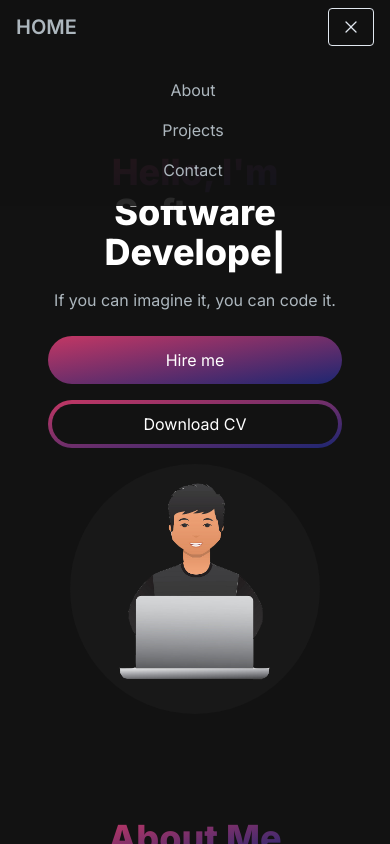
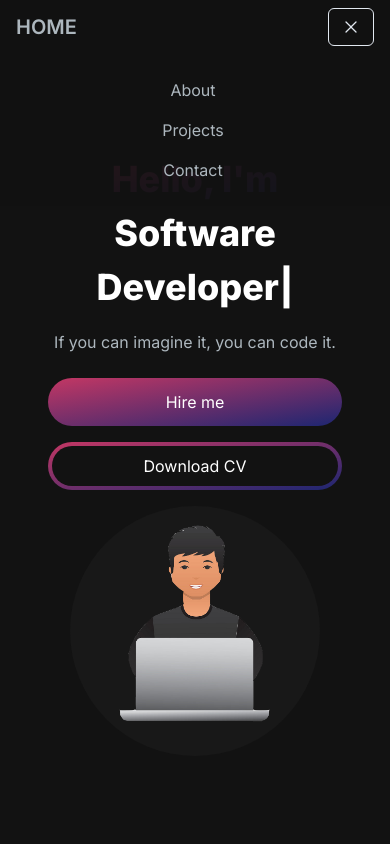
Before and after one commit to KOrtizLedezma/PortfolioWebsite, a Next.js app: page / in a window 390 px wide. Both pictures are taken after a click on the button 351 px from the left and 27 px from the top of the page. Shown: the top 844 px of the page. Built offline with nearby package versions, Linux system fonts and the light colour scheme.

Commit message:
All Styles moved to global.css

```diff
--- a/app/Components/AboutSection.jsx
+++ b/app/Components/AboutSection.jsx
@@ -51,7 +51,7 @@ const handleTabChange = (id) => {
         <section className="text-white" id="about">
             <div className="mt-20">
                 <h2 className="text-center text-white mt-20 mb-8 md:mb-12 font-extrabold text-4xl sm:text-5xl lg:text-6xl">
-                <span className="text-transparent bg-clip-text bg-gradient-to-br from-[#C33764] to-[#1D2671]">
+                <span className="gradient_text">
                     About Me
                 </span>
             </h2>
--- a/app/Components/Footer.jsx
+++ b/app/Components/Footer.jsx
@@ -3,7 +3,7 @@ import Image from "next/image";
 
 const Footer = () => {
   return (
-    <footer className="footer border z-10 border-t-[#33353F] border-l-transparent border-r-transparent text-white text-xl">
+    <footer className="custom_footer">
         <div className="container p-12 flex justify-between">
             <span>
             Kenet Ortiz
--- a/app/Components/HeroSection.jsx
+++ b/app/Components/HeroSection.jsx
@@ -33,8 +33,8 @@ const HeroSection = () => {
                     transition={{ duration: 1.5 }}
                     className="col-span-8 place-self-center text-center sm:text-left justify-self-start"
         >
-          <h1 className="text-white mt-10 mb-4 text-4xl sm:text-5xl lg:text-7xl lg:leading-normal font-extrabold ">
-            <span className="text-transparent bg-clip-text bg-gradient-to-br from-[#C33764] to-[#1D2671]">Hello, I&apos;m </span>
+          <h1 className="hero_heading">
+            <span className="hero_gradient_text_effect">Hello, I&apos;m </span>
             <br></br>
             <TypeAnimation
               sequence={[
@@ -48,20 +48,20 @@ const HeroSection = () => {
               repeat={Infinity}
             />
           </h1>
-          <p className="text-[#ADB7BE] text-base sm:text-lg mb-6 lg:text-xl">
+          <p className="hero_quote_text_style">
             If you can imagine it, you can code it.
           </p>
           <div>
             <button
               onClick={handleHireMeClick}
-              className="px-6 py-3 w-full sm:w-fit rounded-full mr-4 bg-gradient-to-br from-[#C33764] to-[#1D2671] hover:bg-slate-200 text-white"
+              className="hire_me_button"
               >
               Hire me
             </button>
             <button
               onClick={handleDownloadCVClick}
-              className="px-1 py-1 w-full sm:w-fit rounded-full bg-gradient-to-br from-[#C33764] to-[#1D2671] hover:bg-slate-800 text-white mt-4">
-              <span className="block bg-[#121212] hover:bg-slate-800 rounded-full px-5 py-2">Download CV</span>
+              className="download_button">
+              <span className="button_content">Download CV</span>
 
             </button>
           </div>
@@ -72,7 +72,7 @@ const HeroSection = () => {
           transition={{ duration: 1.5 }}
           className="col-span-4 place-self-center mt-4 mb-6 lg:mt-20"
           >
-          <div className="rounded-full bg-[#181818] w-[250px] h-[250px] relative">
+          <div className="circle_container">
             <Image
               src="/Images/hero-image.png"
               alt=""
--- a/app/Components/NavBar.jsx
+++ b/app/Components/NavBar.jsx
@@ -4,7 +4,6 @@ import React, {useState} from 'react'
 import NavLink from './NavLink';
 import {Bars3Icon, XMarkIcon} from "@heroicons/react/24/solid";
 import MenuOverlay from './MenuOverlay';
-import Image from "next/image";
 
 const navLinks = [
 {
@@ -30,20 +29,20 @@ const NavBar = () => {
     const [navbarOpen, setNavbarOpen] = useState(false);
 
     return (
-        <nav className="fixed  top-0 left-0 right-0 z-10 bg-[#121212] bg-opacity-90">
+        <nav className="fixed_overlay">
             <div className="flex container flex-wrap items-center justify-between mx-auto px-4 py-2">
                 <button onClick={handleLogoClick} className="flex items-center">
-                    <span className="text-[#ADB7BE] text-xl md:text-5xl font-semibold">HOME</span>
+                    <span className="NavBar_heading">HOME</span>
                 </button>
                 <div className="mobile-menu block md:hidden">
                 {
                     !navbarOpen ?
                     (
-                        <button onClick={() => setNavbarOpen(true)} className="flex items-center px-3 py-2 border rounded border-slate-200 text-slate-200 hover:text-white hover:border-white">
+                        <button onClick={() => setNavbarOpen(true)} className="NavBar_button">
                             <Bars3Icon className="h-5 w-5" />
                         </button>
                     ) : (
-                        <button onClick={() => setNavbarOpen(false)} className="flex items-center px-3 py-2 border rounded border-slate-200 text-slate-200 hover:text-white hover:border-white">
+                        <button onClick={() => setNavbarOpen(false)} className="NavBar_button">
                             <XMarkIcon className="h-5 w-5" />
                         </button>
                     )
--- a/app/Components/NavLink.jsx
+++ b/app/Components/NavLink.jsx
@@ -2,10 +2,11 @@ import Link from "next/link";
 
 const NavLink = ({ href, title }) => {
 
+  console.log(href)
   return (
     <Link
       href={href}
-      className="block py-2 pl-3 pr-4 text-[#ADB7BE] sm:text-xl rounded md:p-0 hover:text-white"
+      className="menu_item"
     >
       {title}
     </Link>
--- a/app/Components/ProjectSection.jsx
+++ b/app/Components/ProjectSection.jsx
@@ -92,11 +92,11 @@ const ProjectsSection = () => {
   return (
     <section id="projects">
       <h2 className="text-center text-white mt-4 mb-8 md:mb-12 font-extrabold text-4xl sm:text-5xl lg:text-6xl">
-        <span className="text-transparent bg-clip-text bg-gradient-to-br from-[#C33764] to-[#1D2671]">
+        <span className="gradient_text">
           My Projects
         </span>
       </h2>
-      <div className="text-white flex flex-wrap justify-center items-center gap-2 py-6">
+      <div className="tag_section">
         <ProjectTag
           onClick={handleTagChange}
           name="All"
--- a/app/Components/ProjectTag.jsx
+++ b/app/Components/ProjectTag.jsx
@@ -2,8 +2,8 @@ import React from "react";
 
 const ProjectTag = ({ name, onClick, isSelected }) => {
   const buttonStyles = isSelected
-    ? "bg-gradient-to-br from-[#C33764] to-[#1D2671] hover:bg-slate-800 text-whitebg-gradient-to-br from-[#C33764] to-[#1D2671] hover:bg-slate-800 text-white"
-    : "block bg-[#121212] hover:bg-slate-800 rounded-full px-5 py-2 text-white ";
+    ? "tag_button_selected"
+    : "tag_button_unselected";
   return (
     <button
       className={`${buttonStyles} rounded-full border-2 px-6 py-3 text-xl cursor-pointer `}
--- a/app/Components/TabButton.jsx
+++ b/app/Components/TabButton.jsx
@@ -17,7 +17,7 @@ const buttonClasses = active ? "text-white" : "text-[#ADB7BE]";
         <motion.div
             animate={active ? "active" : "default"}
             variants={variants}
-            className="h-1 bg-gradient-to-r from-[#C33764] to-[#1D2671] mt-2 mr-3"
+            className="gradient_line"
         ></motion.div>
     </button>
   );
--- a/app/globals.css
+++ b/app/globals.css
@@ -25,3 +25,320 @@ body {
     )
     rgb(var(--background-start-rgb));
 }
+
+/* About Section Styles */
+
+.gradient_text {
+  color: transparent;
+  background-clip: text;
+  -webkit-background-clip: text;
+  background-image: linear-gradient(to bottom right, #C33764, #1D2671);
+}
+
+
+/* Email Section Styles */
+
+.sendMessage_button {
+  background-image: linear-gradient(to bottom right, #C33764, #1D2671);
+  color: white;
+  font-weight: 500;
+  padding: 0.625rem 1.25rem;
+  border-radius: 0.5rem;
+  width: 100%;
+}
+
+.sendMessage_button:hover {
+  background-image: linear-gradient(to bottom right, darken(#C33764, 10%), darken(#1D2671, 10%));
+}
+
+.email_input_style {
+  background-color: #18191E;
+  border: 1px solid #33353F;
+  color: #F5F5F5; /* Assuming text-gray-100 is close to this hex value */
+  font-size: 0.875rem;
+  border-radius: 0.5rem;
+  display: block;
+  width: 100%;
+  padding: 0.625rem;
+}
+
+.email_input_style::placeholder {
+  color: #9CA2A9;
+}
+
+.email_label_style {
+  color: white;
+  display: block;
+  font-size: 0.875rem;
+  font-weight: 500;
+  margin-bottom: 0.5rem;
+}
+
+.email_notification_text {
+  color: white;
+  font-size: 0.875rem;
+  margin-top: 0.5rem;
+}
+
+.email_subheading {
+  font-size: 1.25rem;
+  font-weight: bold;
+  color: white;
+  margin-top: 0.5rem;
+  margin-bottom: 0.5rem;
+}
+
+.email_custom_text_style {
+  color: #ADB7BE;
+  margin-bottom: 1rem;
+  max-width: 768px;
+}
+
+/* Footer Section Styles */
+
+.custom_footer {
+  z-index: 10;
+  border-top: 1px solid #33353F;
+  border-left: 1px solid transparent;
+  border-right: 1px solid transparent;
+  color: white;
+  font-size: 1.25rem;
+}
+
+/* Hero Section Styles */
+
+.hero_heading {
+  color: white;
+  margin-top: 2.5rem;
+  margin-bottom: 1rem;
+  font-size: 2.25rem;
+  font-weight: 800;
+}
+
+.hero_gradient_text_effect {
+  color: transparent;
+  background-clip: text;
+  -webkit-background-clip: text;
+  background-image: linear-gradient(to bottom right, #C33764, #1D2671);
+}
+
+.hero_quote_text_style {
+  color: #ADB7BE;
+  font-size: 1rem;
+  margin-bottom: 1.5rem;
+}
+
+.hire_me_button {
+  padding: 0.75rem 1.5rem;
+  width: 100%;
+  border-radius: 9999px;
+  margin-right: 1rem;
+  background-image: linear-gradient(to bottom right, #C33764, #1D2671);
+  color: white;
+}
+
+.hire_me_button:hover {
+  background-color: slategray;
+}
+
+.download_button {
+  padding: 0.25rem 0.25rem;
+  width: 100%;
+  border-radius: 9999px;
+  background-image: linear-gradient(to bottom right, #C33764, #1D2671);
+  color: white;
+  margin-top: 1rem;
+}
+
+.download_button:hover {
+  background-color: #1D2330;
+}
+
+.button_content {
+  display: block;
+  background-color: #121212;
+  border-radius: 9999px;
+  padding: 0.5rem 1.25rem;
+}
+
+.button_content:hover {
+  background-color: #1D2330;
+}
+
+.circle_container {
+  border-radius: 50%;
+  background-color: #181818;
+  width: 250px;
+  height: 250px;
+  position: relative;
+}
+
+@media (min-width: 640px) {
+  .hero_heading {
+    font-size: 3rem;
+  }
+  .hero_quote_text_style {
+    font-size: 1.125rem;
+  }
+  .hire_me_button {
+    width: fit-content;
+  }
+  .download_button {
+    width: fit-content;
+  }
+}
+
+@media (min-width: 1024px) {
+  .hero_heading {
+    font-size: 4.5rem;
+    line-height: normal;
+  }
+  .hero_quote_text_style {
+    font-size: 1.25rem; /* Equivalent to lg:text-xl */
+  }
+}
+
+/* NavBar Section Styles */
+
+.fixed_overlay {
+  position: fixed;
+  top: 0;
+  left: 0;
+  right: 0;
+  z-index: 10;
+  background-color: rgba(18, 18, 18, 0.9);
+}
+
+.NavBar_heading {
+  color: #ADB7BE;
+  font-size: 1.25rem;
+  font-weight: 600;
+}
+
+.NavBar_button {
+  display: flex;
+  align-items: center;
+  padding: 0.5rem 0.75rem;
+  border: 1px solid #e2e8f0;
+  border-radius: 0.375rem;
+  color: #e2e8f0;
+}
+
+.NavBar_button:hover {
+  color: white;
+  border-color: white;
+}
+
+
+@media (min-width: 768px) {
+  .NavBar_heading {
+    font-size: 3rem;
+  }
+}
+
+/* NavLink Section Styles */
+
+.menu_item {
+  display: block;
+  padding-top: 0.5rem;
+  padding-bottom: 0.5rem;
+  padding-left: 0.75rem;
+  padding-right: 1rem;
+  color: #ADB7BE;
+  font-size: 1rem;
+  border-radius: 0.375rem;
+}
+
+.menu_item:hover {
+  color: white;
+}
+
+@media (min-width: 640px) {
+  .menu_item {
+    font-size: 1.25rem;
+  }
+}
+
+@media (min-width: 768px) {
+  .menu_item {
+    padding: 0;
+  }
+}
+
+/* Project Card Styles */
+
+.overlay_content {
+  position: absolute;
+  top: 0;
+  left: 0;
+  background-color: rgba(24, 24, 24, 0.8);
+
+  width: 100%;
+  height: 100%;
+
+  text-align: center;
+  display: flex;
+  flex-direction: column;
+  justify-content: center;
+  align-items: center;
+
+  border-radius: 0.75rem;
+}
+
+.project_title_style {
+  font-size: 1.25rem;
+  font-weight: 600;
+  margin-bottom: 0.5rem;
+  color: white;
+}
+
+.project_paragraph_text {
+  color: #ADB7BE;
+  text-align: center;
+}
+
+/* Projects Section Styles */
+
+.tag_section {
+  color: white;
+  display: flex;
+  flex-wrap: wrap;
+  justify-content: center;
+  align-items: center;
+  gap: 0.5rem;
+  padding-top: 1.5rem;
+  padding-bottom: 1.5rem;
+}
+
+/* ProjectTag Styles */
+
+.tag_button_selected {
+  color: white;
+  background-image: linear-gradient(to bottom right, #C33764, #1D2671);
+}
+
+.tag_button_selected:hover {
+  background-color: #1D2330;
+}
+
+.tag_button_unselected {
+  display: block;
+  background-color: #121212;
+  border-radius: 9999px;
+  padding: 0.5rem 1.25rem;
+  color: white;
+}
+
+.tag_button_unselected:hover {
+  background-color: #1D2330;
+}
+
+/* TabButton Styles */
+
+.gradient_line {
+  width: 100%;
+  height: 3px;
+  background-image: linear-gradient(to right, #C33764, #1D2671);
+  margin-top: 0.5rem;
+  margin-right: 0.75rem;
+}
--- a/app/page.js
+++ b/app/page.js
@@ -14,7 +14,7 @@ export default function Home() {
       <div class="container mt-24 mx-auto px-12 py-4">
         <HeroSection />
         <AboutSection />
-        <ProjectSection/>
+        <ProjectSection />
         <EmailSection />
         <Analytics />
       </div>
```
Also changed, not shown: app/Components/EmailSection.jsx (+20 -16 lines), app/Components/ProjectCard.jsx (+4 -4 lines).
